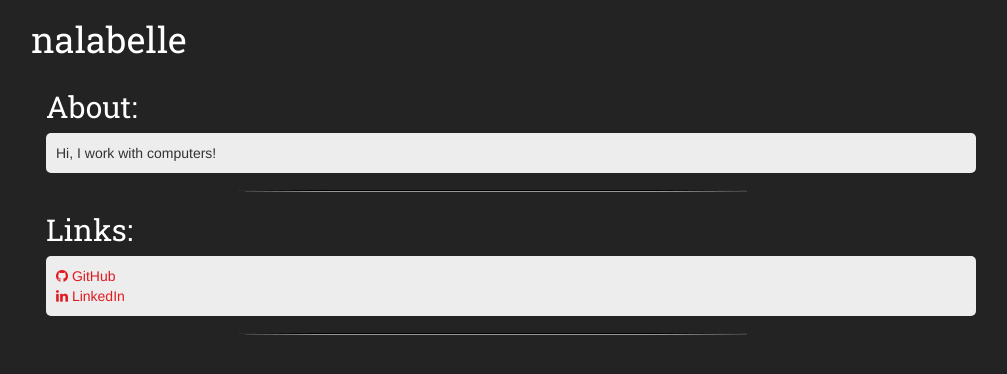
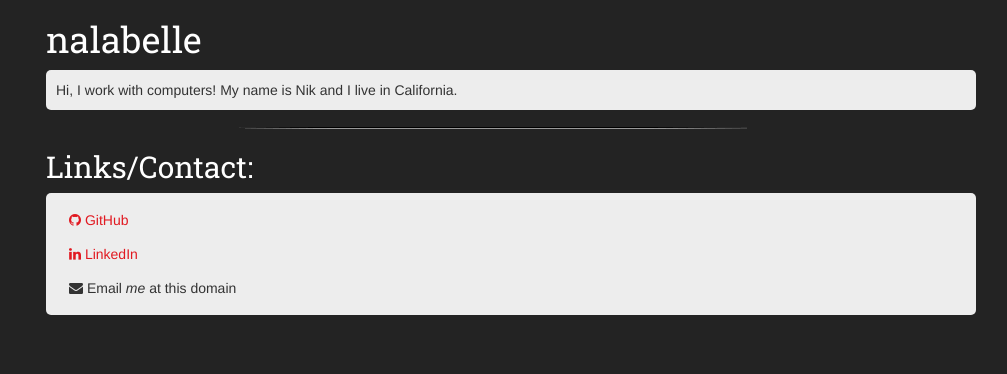
Before and after one commit to nalabelle/nalabelle.github.io, a Jekyll site: the page built from index.html, in a window 1280 px wide. Shown: the top 374 px of the page, without its empty margins (129-1136 px from the left). Built offline with Jekyll 4.4.1, drawn with Linux system fonts in a browser that asks for light colours; nearby versions of some CDN libraries; some web fonts are replaced; Markdown is read by kramdown in place of the engine named in the settings.

Commit message:
more changes

```diff
--- a/_config.yml
+++ b/_config.yml
@@ -1,6 +1,5 @@
 name: nalabelle
 title: nalabelle
-markdown: redcarpet
-highlighter: pygments
+
 sass:
   sass_dir: _scss
--- a/_includes/footer.html
+++ b/_includes/footer.html
@@ -1,4 +1,5 @@
-    <script src="https://ajax.googleapis.com/ajax/libs/jquery/1.12.4/jquery.min.js"></script>
-    <script src="https://maxcdn.bootstrapcdn.com/bootstrap/3.3.7/js/bootstrap.min.js" integrity="sha384-Tc5IQib027qvyjSMfHjOMaLkfuWVxZxUPnCJA7l2mCWNIpG9mGCD8wGNIcPD7Txa" crossorigin="anonymous"></script>
+      <script src="https://ajax.googleapis.com/ajax/libs/jquery/1.12.4/jquery.min.js"></script>
+      <script src="https://maxcdn.bootstrapcdn.com/bootstrap/3.3.7/js/bootstrap.min.js" integrity="sha384-Tc5IQib027qvyjSMfHjOMaLkfuWVxZxUPnCJA7l2mCWNIpG9mGCD8wGNIcPD7Txa" crossorigin="anonymous"></script>
+    </div>
   </body>
 </html>
--- a/_includes/head.html
+++ b/_includes/head.html
@@ -7,21 +7,11 @@
     <title>{{ site.name }}{%if page.title %}: {{ page.title }}{% endif %}</title>
 
     <link rel="stylesheet" href="//maxcdn.bootstrapcdn.com/bootstrap/3.3.7/css/bootstrap.min.css" integrity="sha384-BVYiiSIFeK1dGmJRAkycuHAHRg32OmUcww7on3RYdg4Va+PmSTsz/K68vbdEjh4u" crossorigin="anonymous">
-  <link rel="stylesheet" href="//maxcdn.bootstrapcdn.com/bootstrap/3.3.7/css/bootstrap-theme.min.css" integrity="sha384-rHyoN1iRsVXV4nD0JutlnGaslCJuC7uwjduW9SVrLvRYooPp2bWYgmgJQIXwl/Sp" crossorigin="anonymous">
-    <!-- HTML5 shim and Respond.js for IE8 support of HTML5 elements and media queries -->
-    <!--[if lt IE 9]>
-      <script src="https://oss.maxcdn.com/html5shiv/3.7.3/html5shiv.min.js"></script>
-      <script src="https://oss.maxcdn.com/respond/1.4.2/respond.min.js"></script>
-    <![endif]-->
-
     <link rel="stylesheet" href="//maxcdn.bootstrapcdn.com/font-awesome/4.2.0/css/font-awesome.min.css">
     <link rel="stylesheet" href="/css/syntax.css">
     <link rel="stylesheet" href="/css/main.css">
   </head>
 
   <body>
-    <header>
-      <h1>
-        {{ site.name }}{%if page.title %}: {{ page.title }}{% endif %}
-      </h1>
-    </header>
+    <div class="container main{% if page.meta != nil %} {{ page.meta }}{% endif %}">
+      <h1>{{ site.name }}{%if page.title %}: {{ page.title }}{% endif %}</h1>
--- a/_layouts/default.html
+++ b/_layouts/default.html
@@ -1,5 +1,3 @@
 {% include head.html %}
-    <div class="container main{% if page.meta != nil %} {{ page.meta }}{% endif %}">
-    {{ content }}
-    </div>
+      {{ content }}
 {% include footer.html %}
--- a/_scss/_structure.scss
+++ b/_scss/_structure.scss
@@ -10,8 +10,6 @@ $mainBackground: #232323;
 $textBackground: #ededed;
 
 $linkColor: #e11921;
-$linkColorActive: #000;
-$linkBackgroundActive: #ededed;
 $linkBackgroundHover: #a4060a;
 
 /* Font */
@@ -20,22 +18,14 @@ $linkBackgroundHover: #a4060a;
   color: $headerColor;
 }
 
-@mixin paragraphType {
-  font-family: $paragraphFonts;
-}
-
 @mixin linkType {
   color: $linkColor;
   text-decoration: none;
 }
 
-@mixin linkActive {
-  color: $linkColorActive;
-  background: $linkBackgroundActive;
-}
-
 @mixin linkHover {
   background: $linkBackgroundHover;
+  text-decoration: none;
   color: #fff;
 }
 
@@ -49,41 +39,36 @@ h6 {
   @include headerType;
 }
 
-p {
-  @include paragraphType;
+a.btn-link {
+  @include corners(5px);
+  @include linkType;
+  &:hover {
+    @include linkHover;
+  }
 }
 
-a {
-  @include linkType;
-  &:active,
-  &.current {
-    @include linkActive;
-  }
+p.btn-nolink {
+  cursor: default;
 }
 
 body {
   background: $mainBackground;
-  > header {
-    width: $width;
-    margin: 0 auto 10px;
-  }
 
   .main {
     width: $width;
     margin: 0 auto;
+  }
 
-    section > p,
-    section > ul {
-      padding: 10px;
+  p, ul {
+    padding: 10px !important;
+    @include corners(5px);
+    background: $textBackground;
+    > pre {
       @include corners(5px);
-      background: $textBackground;
-      > pre {
-        @include corners(5px);
-      }
     }
   }
 
-  section:after {
+  section:before {
     content: "";
     border: none;
     display:block;
--- a/index.html
+++ b/index.html
@@ -1,25 +1,27 @@
 ---
 layout: default
 ---
-<section>
-  <h2>About:</h2>
-  <p>
-    Hi, I work with computers!
-  </p>
-</section>
+<p>
+  Hi, I work with computers! My name is Nik and I live in California.
+</p>
 
 <section>
-  <h2>Links:</h2>
+  <h2>Links/Contact:</h2>
   <ul class="list-unstyled">
     <li>
-      <a href="https://github.com/nalabelle">
+      <a href="https://github.com/nalabelle" class="btn btn-link">
         <i class="fa fa-github" aria-hidden="true"></i> GitHub
       </a>
     </li>
     <li>
-      <a href="https://www.linkedin.com/in/nalabelle">
+      <a href="https://www.linkedin.com/in/nalabelle" class="btn btn-link">
         <i class="fa fa-linkedin" aria-hidden="true"></i> LinkedIn
       </a>
     </li>
+    <li>
+      <span class="btn btn-nolink">
+        <i class="fa fa-envelope" aria-hidden="true"></i> Email <i>me</i> at this domain
+      </span>
+    </li>
   </ul>
 </section>
```
